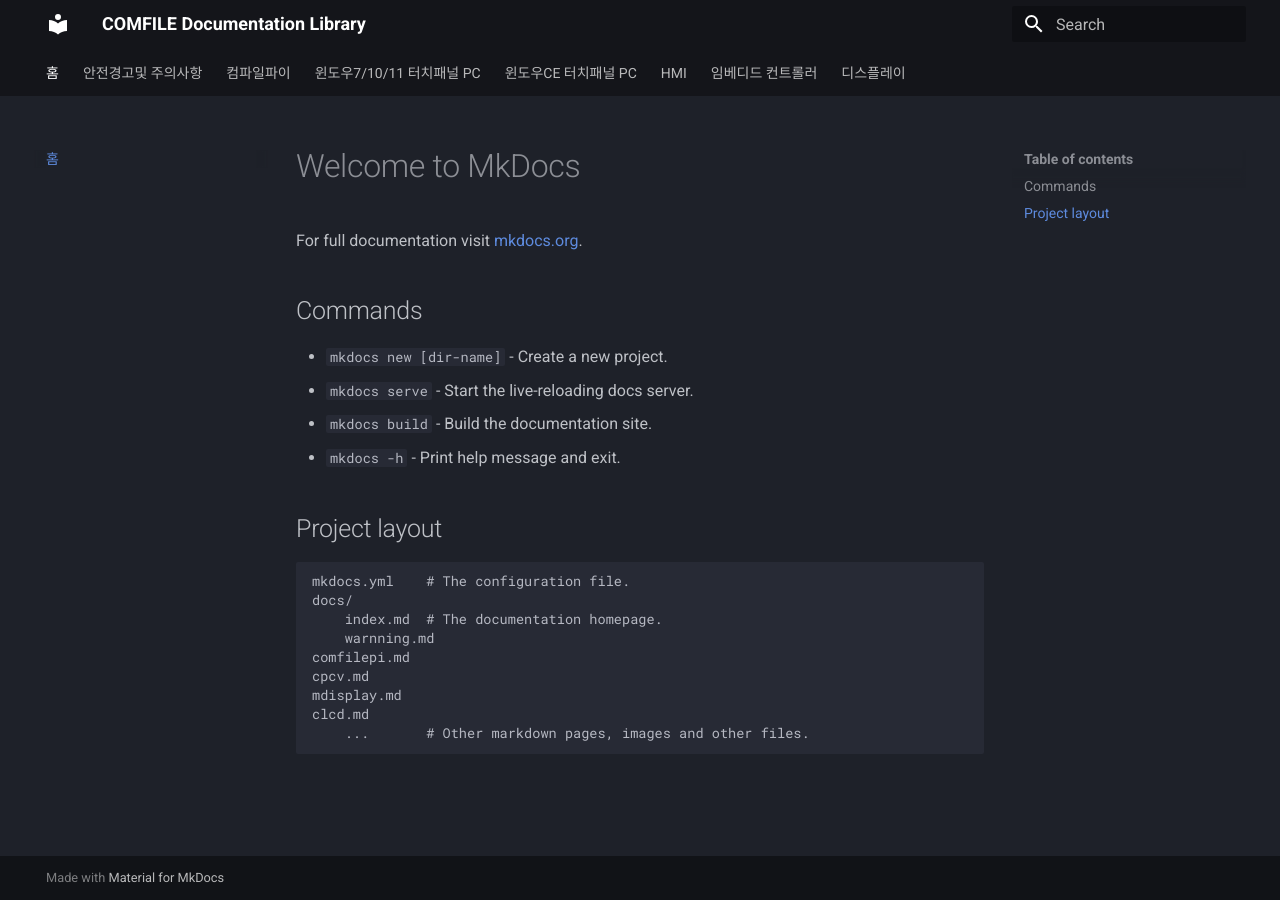
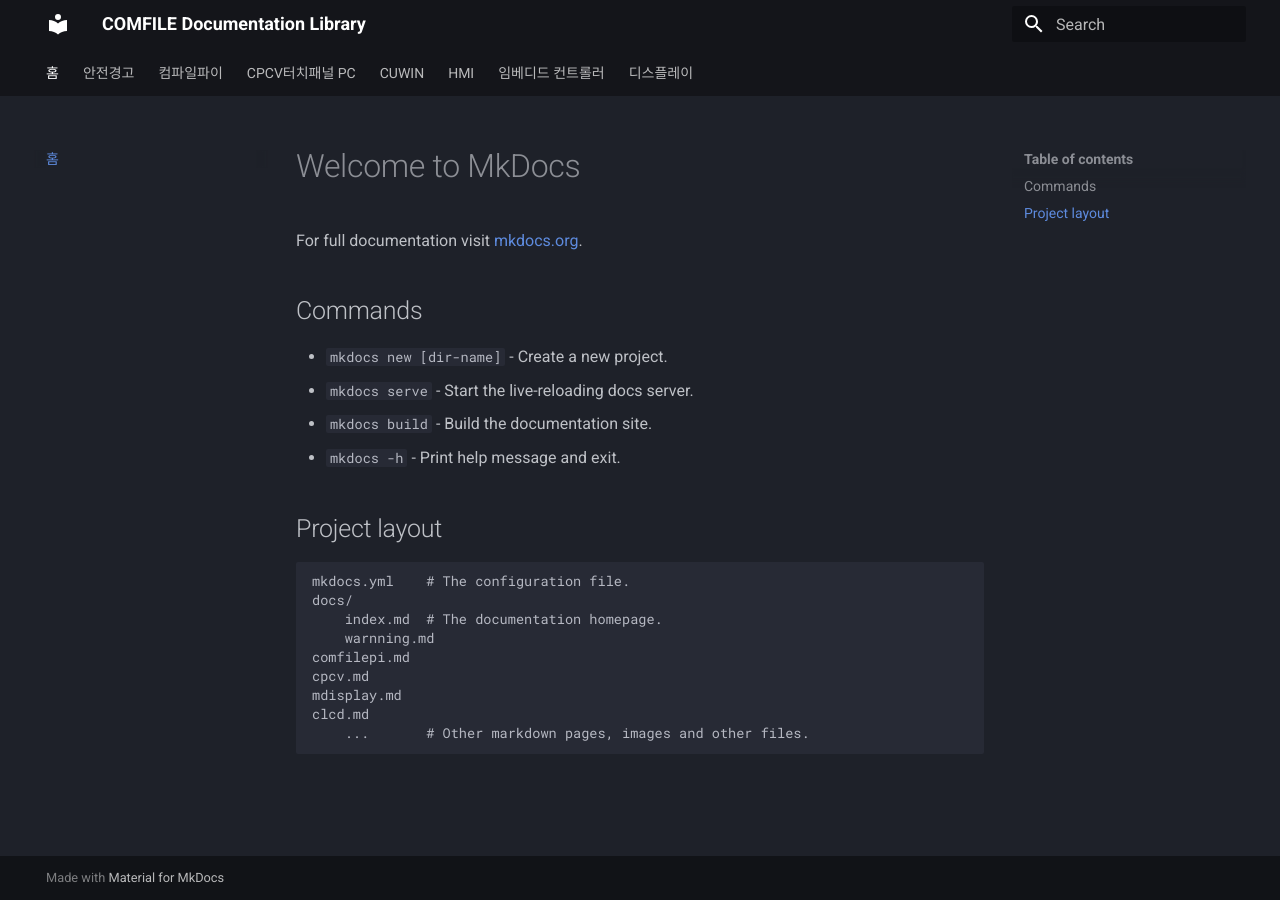
Before and after one commit to comfiletech/Docs, an MkDocs documentation site: the page built from docs/index.md, in a window 1280 px wide. Built offline with MkDocs 1.6.1 and Material for MkDocs 9.7.7, drawn with Linux system fonts in a browser that asks for light colours.

Commit message:
Update navigation labels in mkdocs.yml

```diff
--- a/mkdocs.yml
+++ b/mkdocs.yml
@@ -5,10 +5,10 @@
 
 nav:
   - 홈: index.md
-  - 안전경고및 주의사항: warnning.md
+  - 안전경고: warnning.md
   - 컴파일파이: comfilepi/index.md
-  - 윈도우7/10/11 터치패널 PC: cpcv/index.md
-  - 윈도우CE 터치패널 PC: cuwin/index.md
+  - CPCV터치패널 PC: cpcv/index.md
+  - CUWIN: cuwin/index.md
   - HMI: hmi/index.md
   - 임베디드 컨트롤러:
     - 큐블록: cubloc/index.md
```
